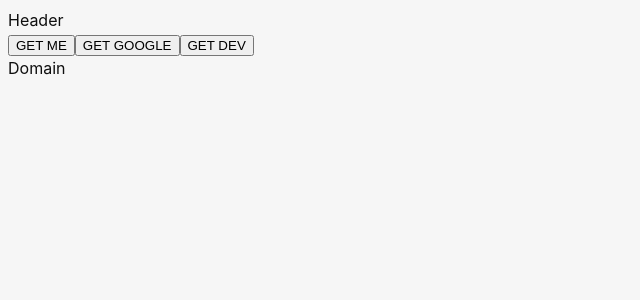
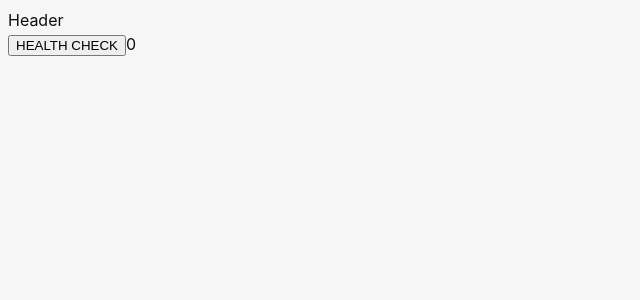
Before and after one commit to JaynewDee/spider, a React (Vite) app: page / in a window 1280 px wide. Shown: the top 300 px of the page, without its empty margins (0-640 px from the left). Built offline with nearby package versions, Linux system fonts and the light colour scheme.

Commit message:
color-coded status reports

```diff
--- a/src/App.tsx
+++ b/src/App.tsx
@@ -1,6 +1,5 @@
 import "./App.css";
 import Controls from "./components/Controls/Controls";
-import Domain from "./components/Domains/Domain";
 
 import Header from "./components/Header/Header";
 
@@ -9,7 +8,6 @@ const App: React.FC<any> = () => {
     <>
       <Header />
       <Controls />
-      <Domain />
     </>
   );
 };
--- a/src/components/Controls/Controls.tsx
+++ b/src/components/Controls/Controls.tsx
@@ -1,24 +1,26 @@
 import { Invokers } from "../../api/invoke";
 import { useState } from "react";
+import Domain from "../Domains/Domain";
 const Controls = () => {
-  const [msg, setMsg] = useState("");
+  const [msg, setMsg] = useState([]);
 
   const handleScrapeMe = async () => {
     const msg = await Invokers.scrapeMe();
-    setMsg(msg);
+    const parsed = JSON.parse(msg);
+    setMsg(parsed);
   };
-  const handleScrapeGoogle = async () => {
-    const msg = await Invokers.scrapeGoogle();
-    setMsg(msg);
-  };
+
   return (
     <div>
       <div className="container">
-        <button onClick={handleScrapeMe}>GET ME</button>
-        <button onClick={handleScrapeGoogle}>GET GOOGLE</button>
-        <button onClick={handleScrapeMe}>GET DEV</button>
-
-        <div>{msg}</div>
+        <button onClick={handleScrapeMe}>HEALTH CHECK</button>
+        {msg.length && (
+          <>
+            {msg.map((d) => (
+              <Domain data={d} />
+            ))}
+          </>
+        )}
       </div>
     </div>
   );
--- a/src/components/Domains/Domain.tsx
+++ b/src/components/Domains/Domain.tsx
@@ -1,7 +1,33 @@
 import React from "react";
 
-const Domain = () => {
-  return <div>Domain</div>;
+interface DomainProps {
+  data: {
+    name: string;
+    code: string;
+  };
+}
+
+const Domain: React.FC<DomainProps> = ({ data }): JSX.Element => {
+  if (!data) return <div></div>;
+
+  const codeTransform = (code: string) => {
+    const asNum = Number(code);
+    return asNum >= 200 && asNum < 300
+      ? { color: "green" }
+      : asNum >= 300 && asNum < 400
+      ? { color: "yellow" }
+      : { color: "red" };
+  };
+
+  const { name, code } = data;
+  return (
+    <div>
+      <p>Name: {name}</p>
+      <p>
+        Status: <span style={codeTransform(code)}>{code}</span>
+      </p>
+    </div>
+  );
 };
 
 export default Domain;
--- a/src/components/Header/Header.tsx
+++ b/src/components/Header/Header.tsx
@@ -1,6 +1,6 @@
 import React from "react";
 
-const Header = () => {
+const Header: React.FC<any> = () => {
   return <div>Header</div>;
 };
 
```
Also changed, not shown: 2 other files (tests, documents, lock files or other folders).
